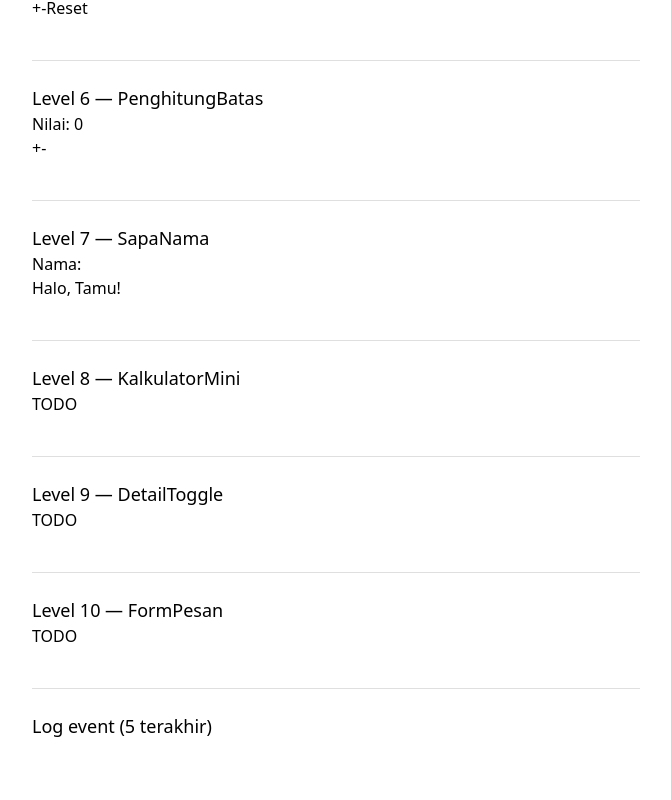
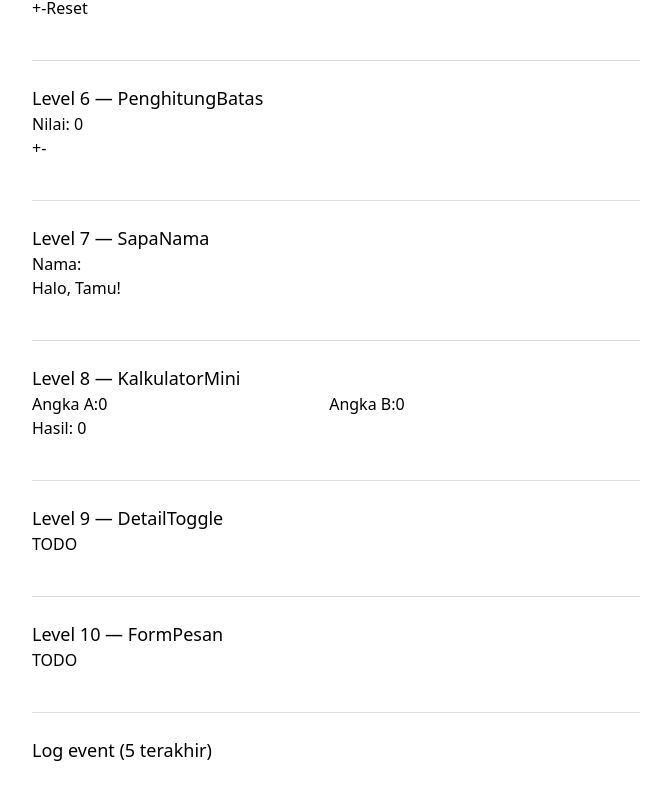
Before and after one commit to webdev-if-its/frontend-5053241045, a React (Vite) app in the folder pertemuan-04/: page / in a window 1280 px wide. Shown: the part 708-1508 px from the top of the page, without its empty margins (304-975 px from the left). Built offline with nearby package versions, Linux system fonts and the light colour scheme.

Commit message:
pertemuan-04: level 8 selesai

```diff
--- a/pertemuan-04/src/components/KalkulatorMini.tsx
+++ b/pertemuan-04/src/components/KalkulatorMini.tsx
@@ -3,6 +3,33 @@
 // Ingat: e.target.value SELALU string — ubah ke number sebelum dijumlahkan,
 // dan input kosong dianggap 0.
 // Lihat SOAL.md untuk kontrak lengkap.
-export function KalkulatorMini(props: any) {
-  return <p>TODO</p>
+import { useState } from "react";
+
+export function KalkulatorMini() {
+  const [angkaA, setAngkaA] = useState<number>(0);
+  const [angkaB, setAngkaB] = useState<number>(0);
+
+  return (
+    <div>
+      <label>
+        Angka A:
+        <input
+          type="number"
+          value={angkaA}
+          onChange={(e) => setAngkaA(Number(e.target.value))}
+        />
+      </label>
+
+      <label>
+        Angka B:
+        <input
+          type="number"
+          value={angkaB}
+          onChange={(e) => setAngkaB(Number(e.target.value))}
+        />
+      </label>
+
+      <p>Hasil: {angkaA + angkaB}</p>
+    </div>
+  );
 }
```
